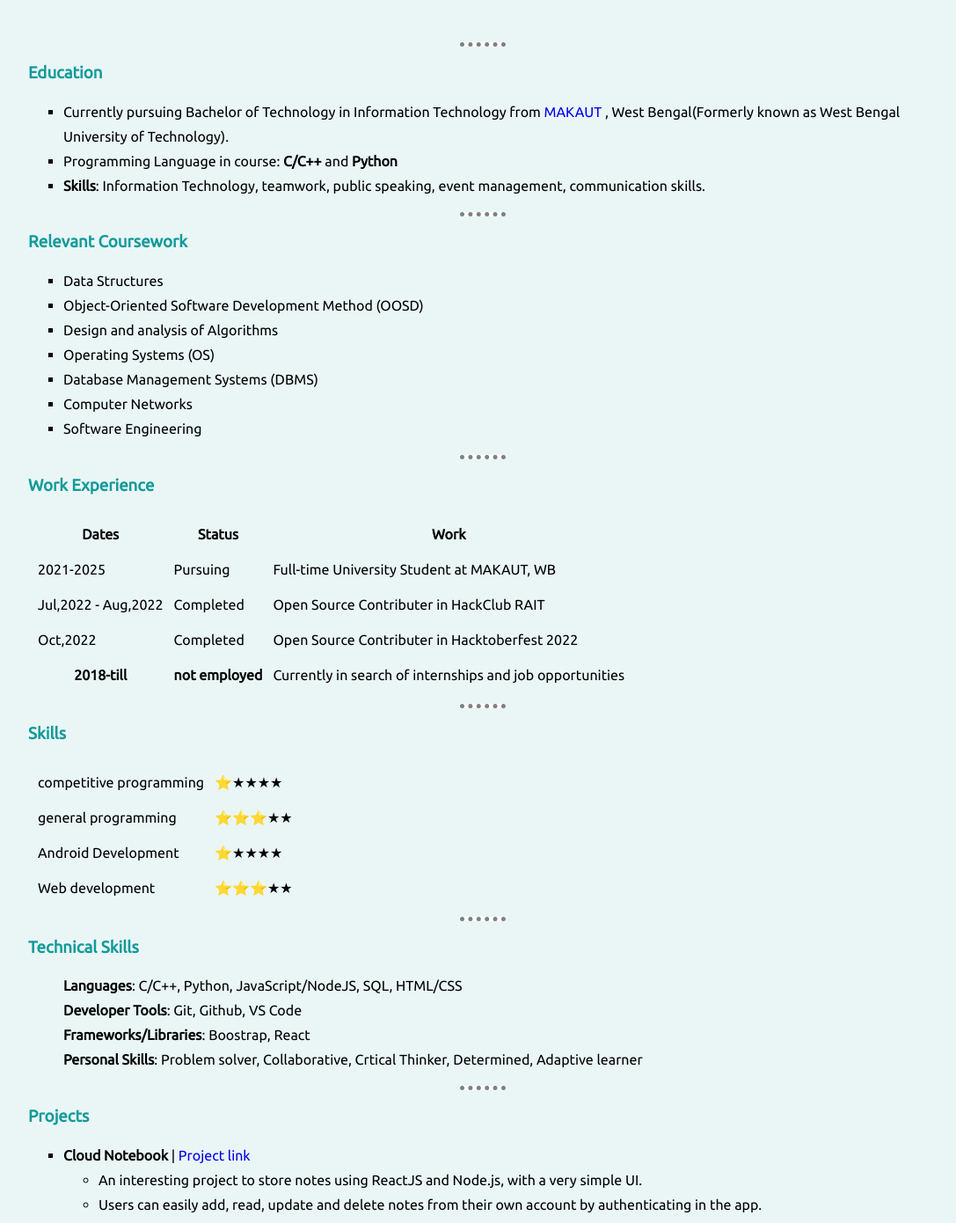
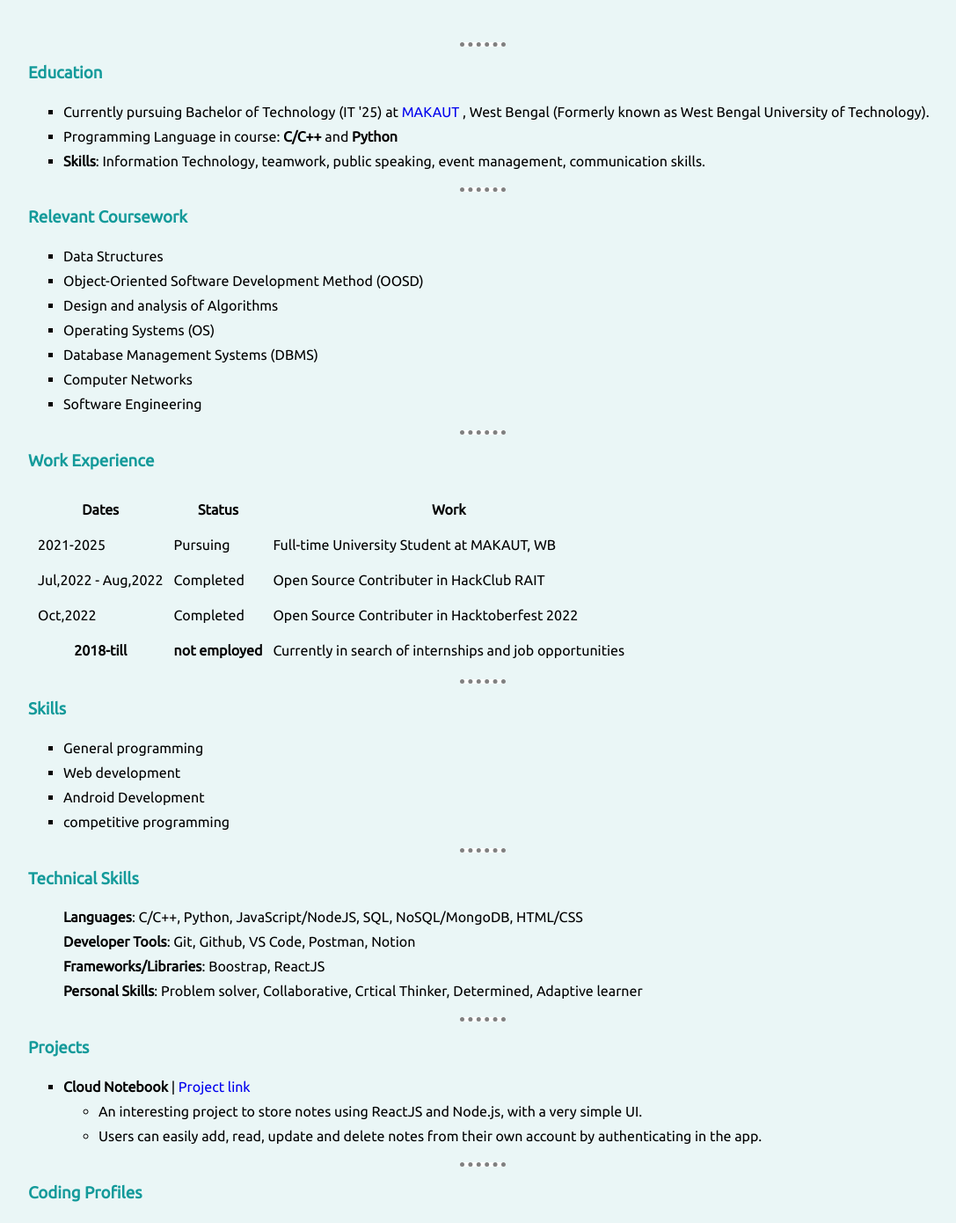
Before and after one commit to Subha-5/cv, a plain HTML site: page index.html in a window 1280 px wide. Shown: the part 272-1662 px from the top of the page at 88% size, without its empty margins (91-1178 px from the left). Drawn offline with Linux system fonts and the light colour scheme.

Commit message:
Improve main page

```diff
--- a/index.html
+++ b/index.html
@@ -7,12 +7,7 @@
     <meta name="author" content="subhasadhu5@gmail.com" />
     <meta name="viewport" content="width=device-width, initial-scale=1.0" />
     <title>
-      👨‍💻 SS05 Personal <!DOCTYPE html> <html lang="en"> <head> <meta
-      charset="utf-8" /> <meta http-equiv="X-UA-Compatible" content="IE=edge" />
-      <meta name="description" content="Personal Site" /> <meta name="author"
-      content="subhasadhu5@gmail.com" /> <meta name="viewport"
-      content="width=device-width, initial-scale=1.0" /> <title>👨‍💻 SS05 Personal
-      Site
+      👨‍💻 Subha Sadhu | CV
     </title>
 
     <style>
@@ -53,9 +48,9 @@
       <h3>Education</h3>
       <ul>
         <li>
-          Currently pursuing Bachelor of Technology in Information Technology
-          from
-          <a href="makautwb.ac.in">MAKAUT</a> , West Bengal(Formerly known as
+          Currently pursuing Bachelor of Technology (IT '25)
+          at
+          <a href="makautwb.ac.in">MAKAUT</a> , West Bengal (Formerly known as
           West Bengal University of Technology).
         </li>
         <li>
@@ -124,24 +119,12 @@
 
     <section id="skills">
       <h3>Skills</h3>
-      <table cellspacing="10">
-        <tr>
-          <td>competitive programming</td>
-          <td>⭐★★★★</td>
-        </tr>
-        <tr>
-          <td>general programming</td>
-          <td>⭐⭐⭐★★</td>
-        </tr>
-        <tr>
-          <td>Android Development</td>
-          <td>⭐★★★★</td>
-        </tr>
-        <tr>
-          <td>Web development</td>
-          <td>⭐⭐⭐★★</td>
-        </tr>
-      </table>
+      <ul>
+          <li>General programming</li>
+          <li>Web development</li>
+          <li>Android Development</li>
+          <li>competitive programming</li>
+      </ul>
       <hr />
     </section>
 
@@ -149,11 +132,11 @@
       <h3>Technical Skills</h3>
       <ul class="none">
         <li>
-          <span>Languages</span>: C/C++, Python, JavaScript/NodeJS, SQL,
+          <span>Languages</span>: C/C++, Python, JavaScript/NodeJS, SQL, NoSQL/MongoDB,
           HTML/CSS
         </li>
-        <li><span>Developer Tools</span>: Git, Github, VS Code</li>
-        <li><span>Frameworks/Libraries</span>: Boostrap, React</li>
+        <li><span>Developer Tools</span>: Git, Github, VS Code, Postman, Notion</li>
+        <li><span>Frameworks/Libraries</span>: Boostrap, ReactJS</li>
         <li>
           <span>Personal Skills</span>: Problem solver, Collaborative, Crtical
           Thinker, Determined, Adaptive learner
```
